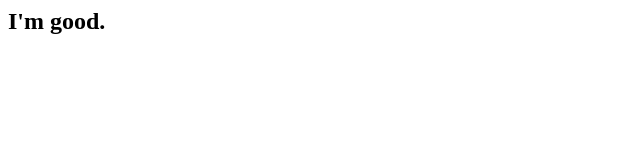
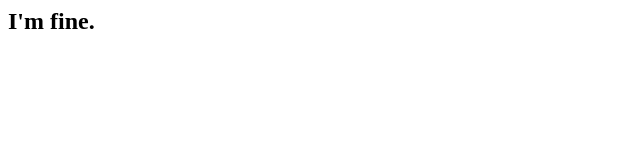
Before and after one commit to rwajm/OSS-w2p1, a plain HTML site: page index.html in a window 1280 px wide. Shown: the full height of the page, 0-640 px from the left. Drawn offline with Linux system fonts and the light colour scheme.

Commit message:
Edit index.html(good -> fine)

```diff
--- a/index.html
+++ b/index.html
@@ -1 +1 @@
-<h2>I'm good.<h2>
+<h2>I'm fine.<h2>
```
